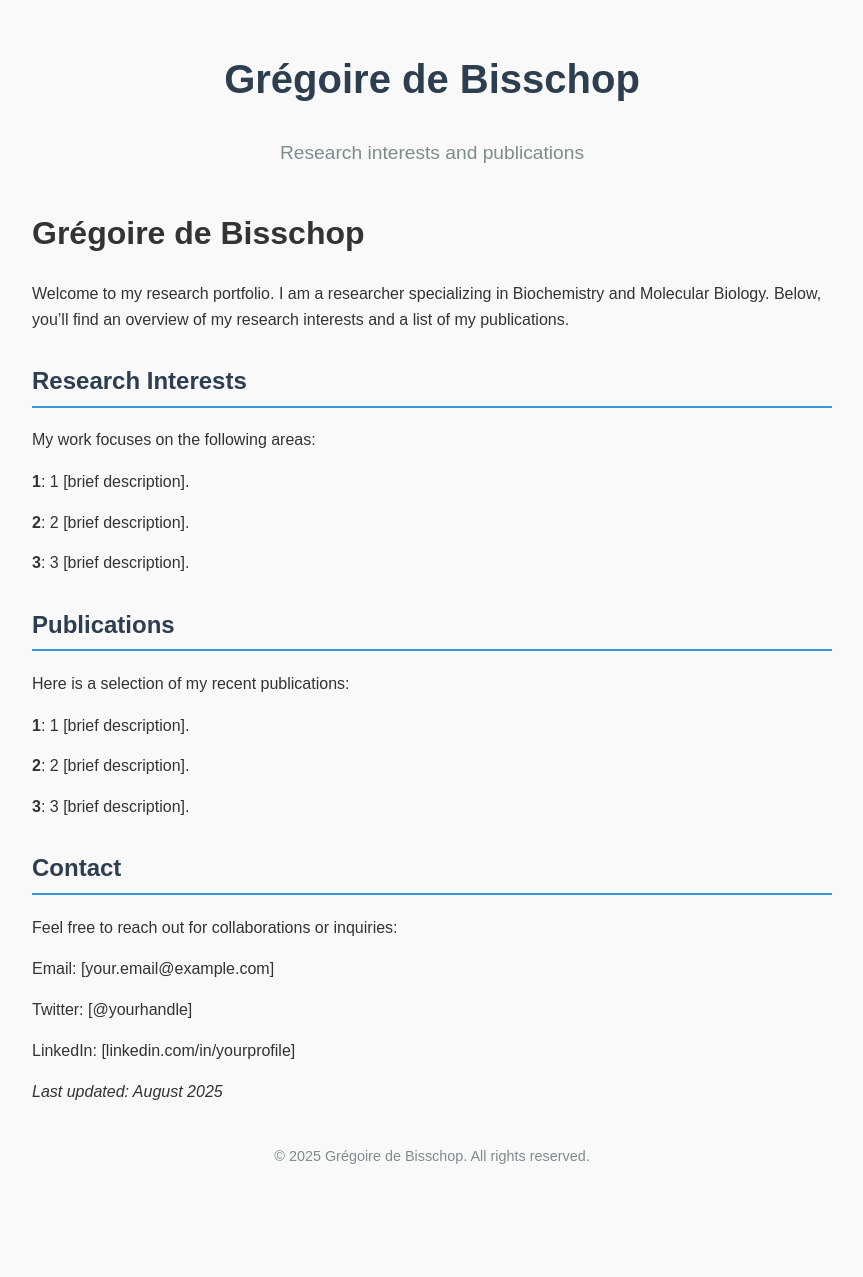
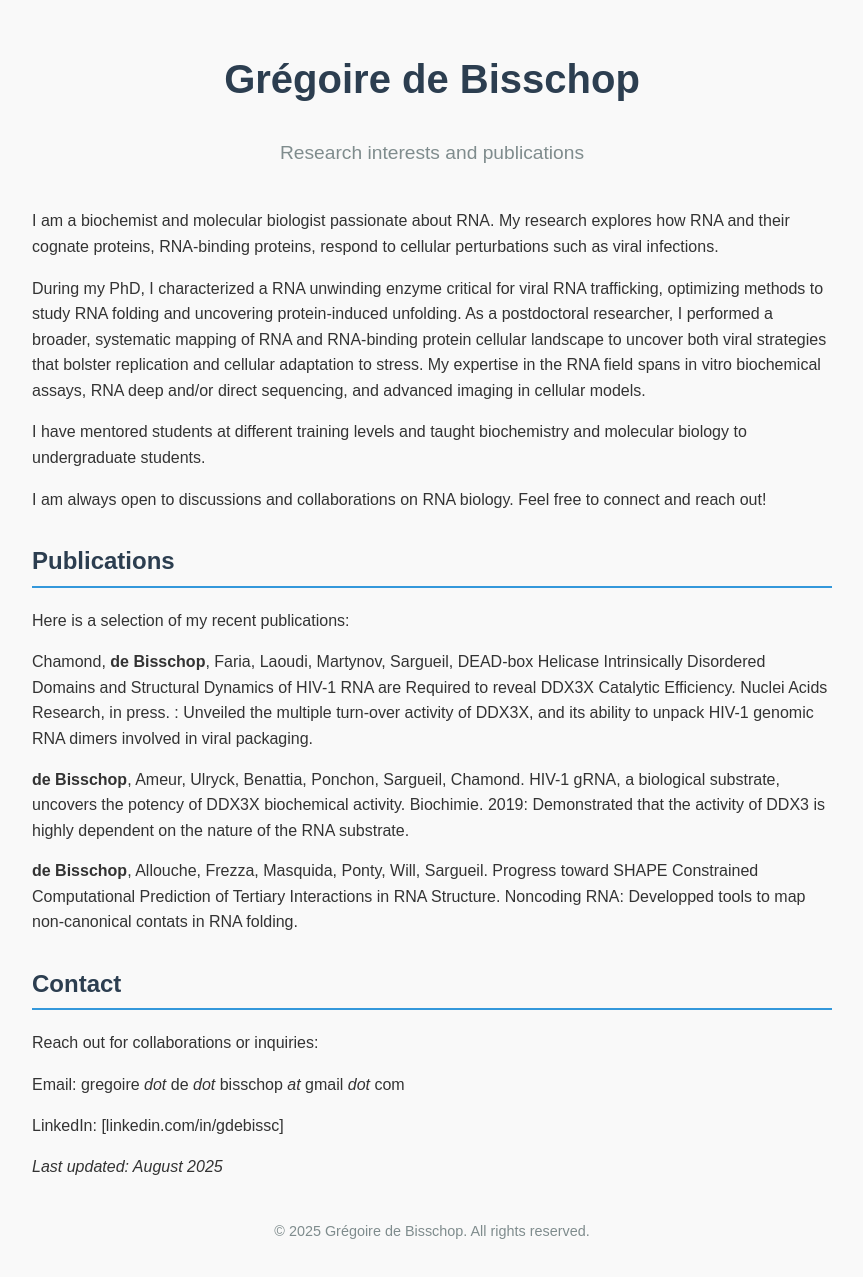
Before and after one commit to gdebissc/gdebissc.github.io, a Jekyll site: the page built from index.md, in a window 1280 px wide. Shown: the whole page, without its empty margins (208-1071 px from the left). Built offline with Jekyll 4.4.1, drawn with Linux system fonts in a browser that asks for light colours; before the commit the page ends 1202 px from its top, so only the background shows below that.

Commit message:
Update index.md

```diff
--- a/index.md
+++ b/index.md
@@ -3,31 +3,27 @@ layout: default
 title: Research Portfolio
 ---
 
-# Grégoire de Bisschop
+I am a biochemist and molecular biologist passionate about RNA. My research explores how RNA and their cognate proteins, RNA-binding proteins, respond to cellular perturbations such as viral infections.
 
-Welcome to my research portfolio. I am a researcher specializing in Biochemistry and Molecular Biology. Below, you’ll find an overview of my research interests and a list of my publications.
+During my PhD, I characterized a RNA unwinding enzyme critical for viral RNA trafficking, optimizing methods to study RNA folding and uncovering protein-induced unfolding. As a postdoctoral researcher, I performed a broader, systematic mapping of RNA and RNA-binding protein cellular landscape to uncover both viral strategies that bolster replication and cellular adaptation to stress. My expertise in the RNA field spans in vitro biochemical assays, RNA deep and/or direct sequencing, and advanced imaging in cellular models.
 
-## Research Interests
+I have mentored students at different training levels and taught biochemistry and molecular biology to undergraduate students.
 
-My work focuses on the following areas:
+I am always open to discussions and collaborations on RNA biology. Feel free to connect and reach out!
 
-- **1**: 1 [brief description].
-- **2**: 2 [brief description].
-- **3**: 3 [brief description].
 
 ## Publications
 
 Here is a selection of my recent publications:
 
-- **1**: 1 [brief description].
-- **2**: 2 [brief description].
-- **3**: 3 [brief description].
+- Chamond, **de Bisschop**, Faria, Laoudi, Martynov, Sargueil, DEAD-box Helicase Intrinsically Disordered Domains and Structural Dynamics of HIV-1 RNA are Required to reveal DDX3X Catalytic Efficiency. Nuclei Acids Research, in press. : Unveiled the multiple turn-over activity of DDX3X, and its ability to unpack HIV-1 genomic RNA dimers involved in viral packaging.
+- **de Bisschop**, Ameur, Ulryck, Benattia, Ponchon, Sargueil, Chamond. HIV-1 gRNA, a biological substrate, uncovers the potency of DDX3X biochemical activity. Biochimie. 2019: Demonstrated that the activity of DDX3 is highly dependent on the nature of the RNA substrate.
+- **de Bisschop**, Allouche, Frezza, Masquida, Ponty, Will, Sargueil. Progress toward SHAPE Constrained Computational Prediction of Tertiary Interactions in RNA Structure. Noncoding RNA: Developped tools to map non-canonical contats in RNA folding.
 
 ## Contact
 
-Feel free to reach out for collaborations or inquiries:
-- Email: [your.email@example.com]
-- Twitter: [@yourhandle]
-- LinkedIn: [linkedin.com/in/yourprofile]
+Reach out for collaborations or inquiries:
+- Email: gregoire *dot* de *dot* bisschop *at* gmail *dot* com
+- LinkedIn: [linkedin.com/in/gdebissc]
 
 *Last updated: August 2025*
```
